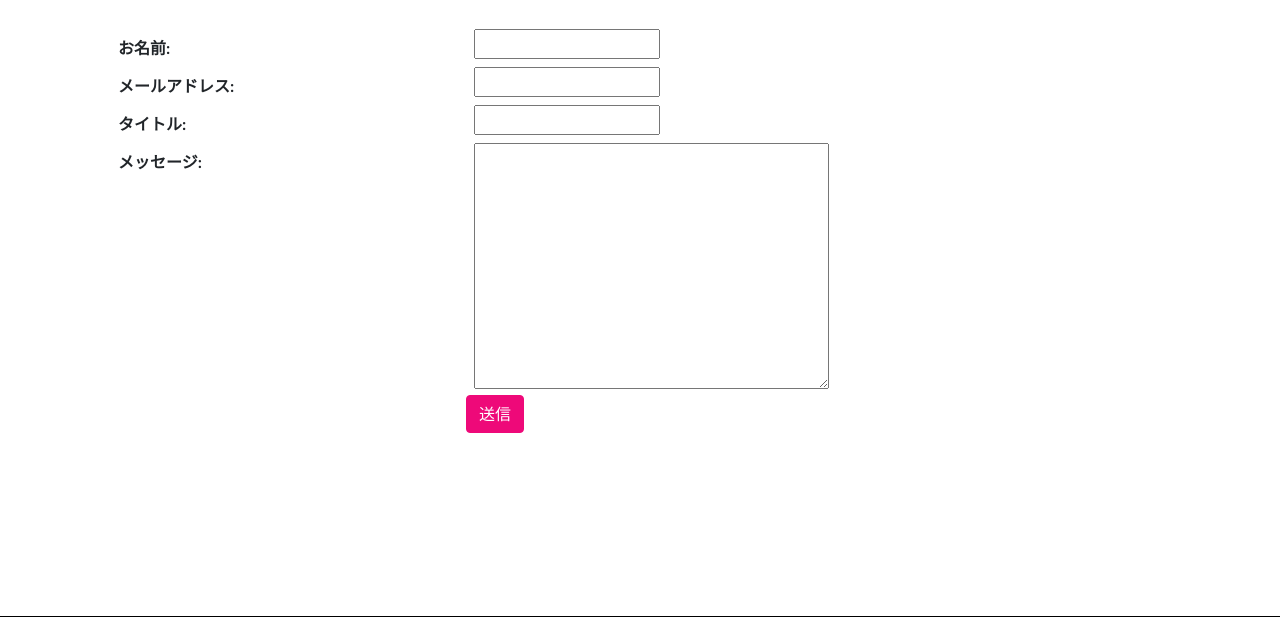
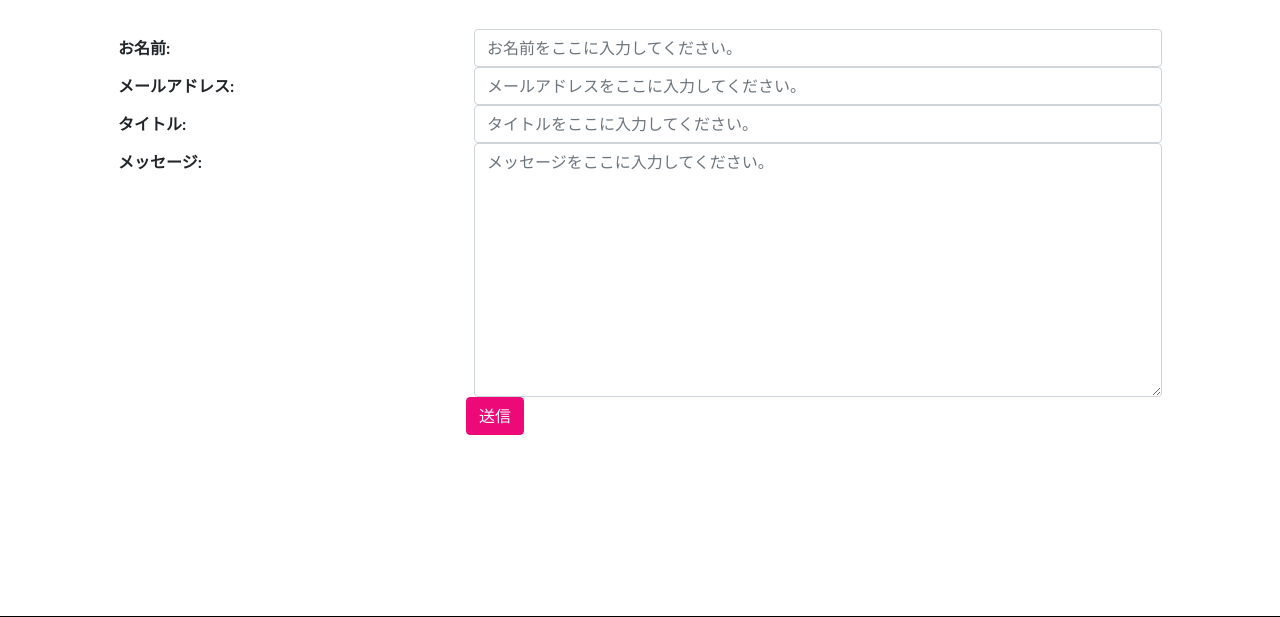
Before and after one commit to ohno331/private_diary, a Django app: page /inquiry/ in a window 1280 px wide. Shown: the part 67-684 px from the top of the page. Run offline with Django 3.2, Linux system fonts and the light colour scheme; some libraries are stand-ins or nearby versions.

Commit message:
form整理

```diff
--- a/diary/forms.py
+++ b/diary/forms.py
@@ -8,3 +8,12 @@ class InquiryForm(forms.Form):
 
     def __init__(self,*args,**kwargs):
         super().__init__(*args,**kwargs)
+
+        self.fields['name'].widget.attrs['class'] = 'form-control col-9'
+        self.fields['name'].widget.attrs['placeholder'] = 'お名前をここに入力してください。'
+        self.fields['email'].widget.attrs['class'] = 'form-control col-11'
+        self.fields['email'].widget.attrs['placeholder'] = 'メールアドレスをここに入力してください。'
+        self.fields['title'].widget.attrs['class'] = 'form-control col-11'
+        self.fields['title'].widget.attrs['placeholder'] = 'タイトルをここに入力してください。'
+        self.fields['message'].widget.attrs['class'] = 'form-control col-12'
+        self.fields['message'].widget.attrs['placeholder'] = 'メッセージをここに入力してください。'
--- a/diary/templates/diary/inquiry.html
+++ b/diary/templates/diary/inquiry.html
@@ -11,7 +11,7 @@
         <section id="scroll">
             <div class="container px-5">
                 <div class="row gx-5 align-items-center">
-                    <div class="my-div-style"></div>
+                    <div class="my-div-style">
                     <form method="post">
                         {% csrf_token %}
 
```
